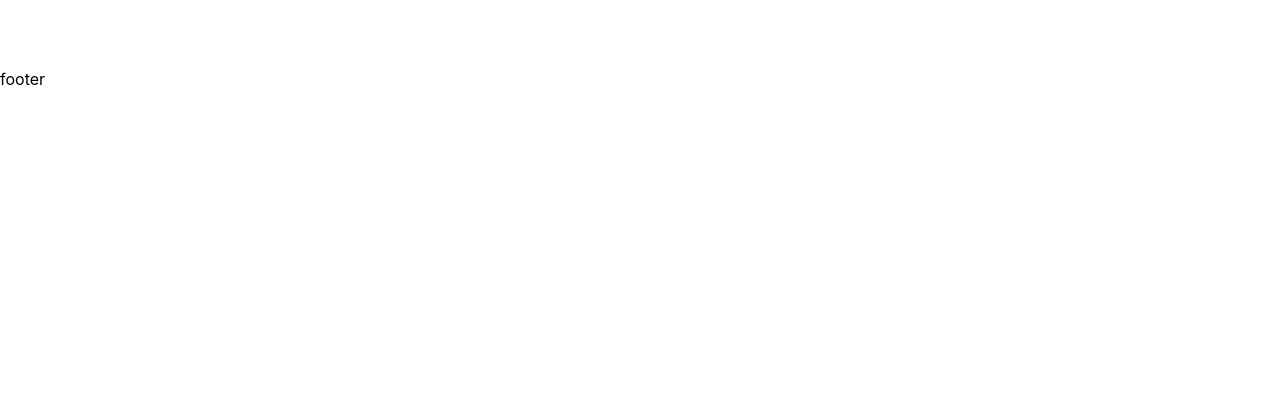
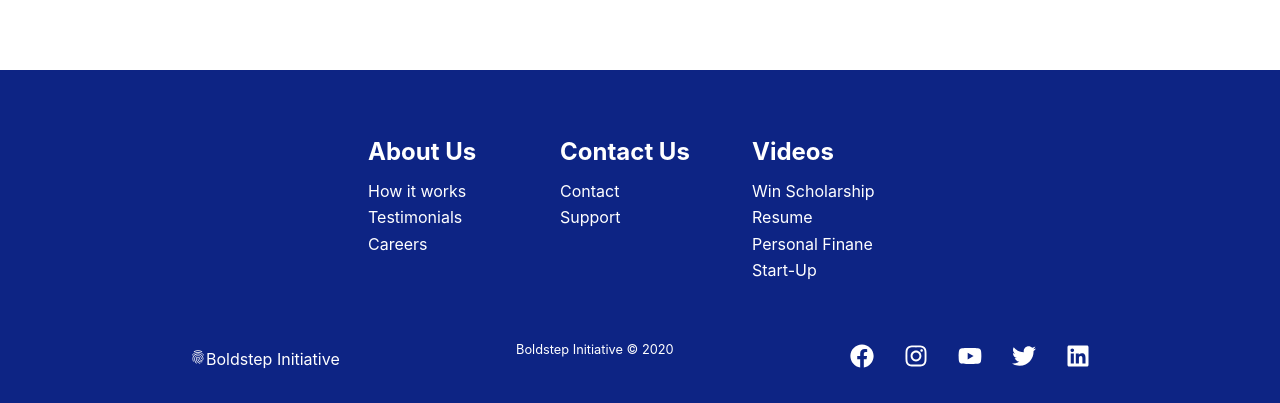
Before and after one commit to jbuyu/live-ngo, a Next.js app: page / in a window 1280 px wide. Shown: the part 1816-2219 px from the top of the page. Before the commit the page ends 2000 px from the top, so only its background shows below. Built offline with nearby package versions, Linux system fonts and the light colour scheme.

Commit message:
adds social media links, footer, styling

```diff
--- /dev/null
+++ b/components/Button.js
@@ -0,0 +1,34 @@
+import React from "react";
+
+const STYLES = ["btn--primary", "btn--outline"];
+
+const SIZES = ["btn--medium", "btn--large", "btn--mobile", "btn--wide"];
+
+const COLOR = ["primary", "blue", "red", "green"];
+
+export const Button = ({
+  children,
+  type,
+  onClick,
+  buttonStyle,
+  buttonSize,
+  buttonColor,
+}) => {
+  const checkButtonStyle = STYLES.includes(buttonStyle)
+    ? buttonStyle
+    : STYLES[0];
+
+  const checkButtonSize = SIZES.includes(buttonSize) ? buttonSize : SIZES[0];
+
+  const checkButtonColor = COLOR.includes(buttonColor) ? buttonColor : null;
+
+  return (
+    <button
+      className={`btn ${checkButtonStyle} ${checkButtonSize} ${checkButtonColor}`}
+      onClick={onClick}
+      type={type}
+    >
+      {children}
+    </button>
+  );
+};
--- a/components/Footer.js
+++ b/components/Footer.js
@@ -1,3 +1,145 @@
-export default function Footer() {
-  return <footer>footer</footer>;
+import { Button } from "./Button";
+import Link from "next/link";
+import {
+  FaFacebook,
+  FaInstagram,
+  FaYoutube,
+  FaTwitter,
+  FaLinkedin,
+} from "react-icons/fa";
+import { MdFingerprint } from "react-icons/md";
+
+function Footer() {
+  return (
+    <div className="footer-container">
+      {/* <section className="footer-subscription">
+        <p className="footer-subscription-heading">
+          Join our exclusive membership &amp; receive the latest news and trends
+        </p>
+        <p className="footer-subscription-text">
+          You can unsubscribe at any time.
+        </p>
+        <div className="input-areas">
+          <form>
+            <input
+              className="footer-input"
+              name="email"
+              type="email"
+              placeholder="Your Email"
+            />
+            <Button buttonStyle="btn--outline">Subscribe</Button>
+          </form>
+        </div>
+      </section> */}
+      <div className="footer-links">
+        <div className="footer-link-wrapper">
+          <div className="footer-link-items">
+            <h2>About Us</h2>
+            <Link href="/sign-up">How it works</Link>
+            <Link href="/">Testimonials</Link>
+            <Link href="/">Careers</Link>
+          </div>
+          <div className="footer-link-items">
+            <h2>Contact Us</h2>
+            <Link href="/">Contact</Link>
+            <Link href="/">Support</Link>
+          </div>
+        </div>
+        <div className="footer-link-wrapper">
+          <div className="footer-link-items">
+            <h2>Videos</h2>
+            <Link href="https://www.youtube.com/watch?v=SeWCX0GHm2s&ab_channel=BoldStepInitiative">
+              Win Scholarship
+            </Link>
+            <Link href="https://www.youtube.com/watch?v=svDl0ub2eYQ&ab_channel=BoldStepInitiative">
+              Resume
+            </Link>
+            <Link href="https://www.youtube.com/watch?v=OSz1TA-lkcI&ab_channel=BoldStepInitiative">
+              Personal Finane
+            </Link>
+            <Link href="https://www.youtube.com/watch?v=IXIpZpEQoBQ&ab_channel=BoldStepInitiative">
+              Start-Up
+            </Link>
+          </div>
+          {/* <div className="footer-link-items">
+            <h2>Social Media</h2>
+            <Link href="/">Instagram</Link>
+            <Link href="/">Facebook</Link>
+            <Link href="/">Youtube</Link>
+            <Link href="/">Twitter</Link>
+          </div> */}
+        </div>
+      </div>
+      <section className="social-media">
+        <div className="social-media-wrap">
+          <div className="footer-logo">
+            <Link href="/" className="social-logo">
+              <div className="nav-plane">
+                <MdFingerprint className="navbar-icon" />
+                Boldstep Initiative
+              </div>
+            </Link>
+          </div>
+          <small className="website-rights">Boldstep Initiative © 2020</small>
+          <div className="social-icons">
+            <div className="div-link">
+              <a
+                className="social-icon-link"
+                aria-label="Facebook"
+                href="https://www.facebook.com/BoldStepInitiative/"
+                target="_blank"
+                rel="noopener noreferrer"
+              >
+                <FaFacebook />
+              </a>
+            </div>
+            <div className="div-link">
+              <a
+                className="social-icon-link"
+                href="https://www.instagram.com/boldstepinitiative/"
+                target="_blank"
+                aria-label="Instagram"
+              >
+                <FaInstagram />
+              </a>
+            </div>
+            <div className="div-link">
+              <a
+                className="social-icon-link"
+                href={
+                  "https://www.youtube.com/channel/UCNI5Pj8UyywIvMa8EAgzLGw/featured"
+                }
+                target="_blank"
+                aria-label="Youtube"
+              >
+                <FaYoutube />
+              </a>
+            </div>
+            <div className="div-link">
+              <a
+                className="social-icon-link"
+                href="/"
+                target="_blank"
+                aria-label="Twitter"
+              >
+                <FaTwitter />
+              </a>
+            </div>
+            <div className="div-link">
+              <a
+                className="social-icon-link"
+                href="https://www.linkedin.com/company/boldstep/"
+                target="_blank"
+                aria-label="LinkedIn"
+              >
+                <FaLinkedin />
+              </a>
+            </div>
+          </div>
+        </div>
+      </section>
+    </div>
+  );
 }
+
+export default Footer;
--- a/components/Header.js
+++ b/components/Header.js
@@ -7,7 +7,9 @@
         <div className="row">
           <div className="header-inner">
             <div className="logo">
-              <img src="/bold.png" alt="bold logo" width={120} height={120} />
+              <Link href="/">
+                <img src="/bold.png" alt="bold logo" width={120} height={120} />
+              </Link>
             </div>
             <div className="navigation">
               <nav>
--- /dev/null
+++ b/styles/button.scss
@@ -0,0 +1,112 @@
+:root {
+  --primary: #fff;
+}
+
+.btn {
+  padding: 8px 20px;
+  border-radius: 4px;
+  outline: none;
+  border: none;
+  cursor: pointer;
+  white-space: nowrap;
+}
+
+.btn--primary {
+  background-color: var(--primary);
+  color: #242424;
+  border: 1px solid var(--primary);
+}
+
+.btn--outline {
+  background-color: transparent;
+  color: #fff;
+  padding: 8px 20px;
+  border: 1px solid var(--primary);
+  transition: all 0.3s ease-out;
+}
+
+.btn--medium {
+  padding: 8px 20px;
+  font-size: 18px;
+}
+
+.btn--large {
+  padding: 12px 26px;
+  font-size: 20px;
+}
+
+.btn--mobile {
+  text-align: center;
+  border-radius: 4px;
+  width: 80%;
+  text-decoration: none;
+  font-size: 1.5rem;
+  background-color: transparent;
+  color: #fff;
+  padding: 14px 20px;
+  border: 1px solid #fff;
+  transition: all 0.3s ease-out;
+}
+
+.btn--wide {
+  padding: 12px 64px;
+  font-size: 20px;
+}
+
+.btn--large:hover,
+.btn--medium:hover,
+.btn--mobile:hover {
+  transition: all 0.3s ease-out;
+  background: #fff;
+  color: #242424;
+}
+
+.btn--wide:hover {
+  color: #fff;
+  background-color: #f00946;
+  transition: all 0.2s ease-out;
+}
+
+.btn-link {
+  display: flex;
+  justify-content: center;
+  align-items: center;
+  text-decoration: none;
+  padding: 8px 16px;
+  height: 100%;
+  width: 100%;
+}
+
+.blue {
+  background-color: #276afb;
+  color: #fff;
+  border: none;
+}
+
+.red {
+  background-color: #f00946;
+  color: #fff;
+  border: none;
+}
+
+.primary {
+  background-color: #242424;
+  color: #fff;
+  border: none;
+}
+
+.primary:hover {
+  background-color: #fff;
+  color: #242424;
+  border: none;
+}
+
+.green {
+  background: #25ce4a;
+  color: #fff;
+  border: none;
+}
+
+.green:hover {
+  background-color: #242424;
+}
--- /dev/null
+++ b/styles/footer.scss
@@ -0,0 +1,167 @@
+.footer-container {
+  background-color: #0d2484;
+  padding: 2rem 0 2rem 0;
+  display: flex;
+  flex-direction: column;
+  justify-content: center;
+  align-items: center;
+}
+
+.footer-subscription {
+  display: flex;
+  flex-direction: column;
+  justify-content: center;
+  align-items: center;
+  text-align: center;
+  margin-bottom: 24px;
+  padding: 24px;
+  color: #fff;
+}
+
+.footer-subscription > p {
+  font-family: "Trebuchet MS", "Lucida Sans Unicode", "Lucida Grande",
+    "Lucida Sans", Arial, sans-serif;
+}
+
+.footer-subscription-heading {
+  margin-bottom: 24px;
+  font-size: 24px;
+}
+
+.footer-subscription-text {
+  margin-bottom: 24px;
+  font-size: 20px;
+}
+
+.footer-input {
+  padding: 8px 24px;
+  border-radius: 2px;
+  margin-right: 10px;
+  outline: none;
+  border: none;
+  font-size: 18px;
+  margin-bottom: 16px;
+  border: 1px solid #fff;
+}
+
+.footer-links {
+  width: 100%;
+  max-width: 1000px;
+  display: flex;
+  justify-content: center;
+}
+
+.footer-link-wrapper {
+  display: flex;
+}
+
+.footer-link-items {
+  display: flex;
+  flex-direction: column;
+  align-items: flex-start;
+  margin: 16px;
+  text-align: left;
+  width: 160px;
+  box-sizing: border-box;
+}
+
+.footer-link-items h2 {
+  margin-bottom: 16px;
+}
+
+.footer-link-items > h2 {
+  color: #fff;
+}
+
+.footer-link-items a {
+  color: #fff;
+  text-decoration: none;
+  margin-bottom: 0.5rem;
+}
+
+.footer-link-items a:hover {
+  color: #e9e9e9;
+  transition: 0.3s ease-out;
+}
+
+.footer-email-form h2 {
+  margin-bottom: 2rem;
+}
+
+.footer-input::placeholder {
+  color: #b1b1b1;
+}
+
+/* Social Icons */
+.social-icon-link {
+  color: #fff;
+  font-size: 24px;
+}
+.div-link a {
+  cursor: pointer;
+  color: #fff;
+}
+
+.social-media {
+  max-width: 1000px;
+  width: 100%;
+}
+
+.social-media-wrap {
+  display: flex;
+  justify-content: space-between;
+  align-items: center;
+  width: 90%;
+  max-width: 1000px;
+  margin: 40px auto 0 auto;
+}
+
+.social-icons {
+  display: flex;
+  justify-content: space-between;
+  align-items: center;
+  width: 240px;
+  color: #fff;
+}
+
+.social-logo {
+  color: #fff;
+  justify-self: start;
+  margin-left: 20px;
+  cursor: pointer;
+  text-decoration: none;
+  font-size: 2rem;
+  display: flex;
+  align-items: center;
+  margin-bottom: 16px;
+}
+.nav-plane {
+  color: #fff;
+}
+
+.website-rights {
+  color: #fff;
+  margin-bottom: 16px;
+}
+
+@media screen and (max-width: 820px) {
+  .footer-links {
+    padding-top: 2rem;
+  }
+
+  .footer-input {
+    width: 100%;
+  }
+
+  .btn {
+    width: 100%;
+  }
+
+  .footer-link-wrapper {
+    flex-direction: column;
+  }
+
+  .social-media-wrap {
+    flex-direction: column;
+  }
+}
--- a/styles/globals.scss
+++ b/styles/globals.scss
@@ -3,3 +3,5 @@
 @import "./banner.scss";
 @import "./features.scss";
 @import "./about.scss";
+@import "./footer.scss";
+@import "./button.scss";
--- a/styles/header.scss
+++ b/styles/header.scss
@@ -20,6 +20,7 @@
         // height: 20px;
         // width: 20px;
         color: $blue;
+        cursor: pointer;
       }
       .navigation {
         position: absolute;
```
